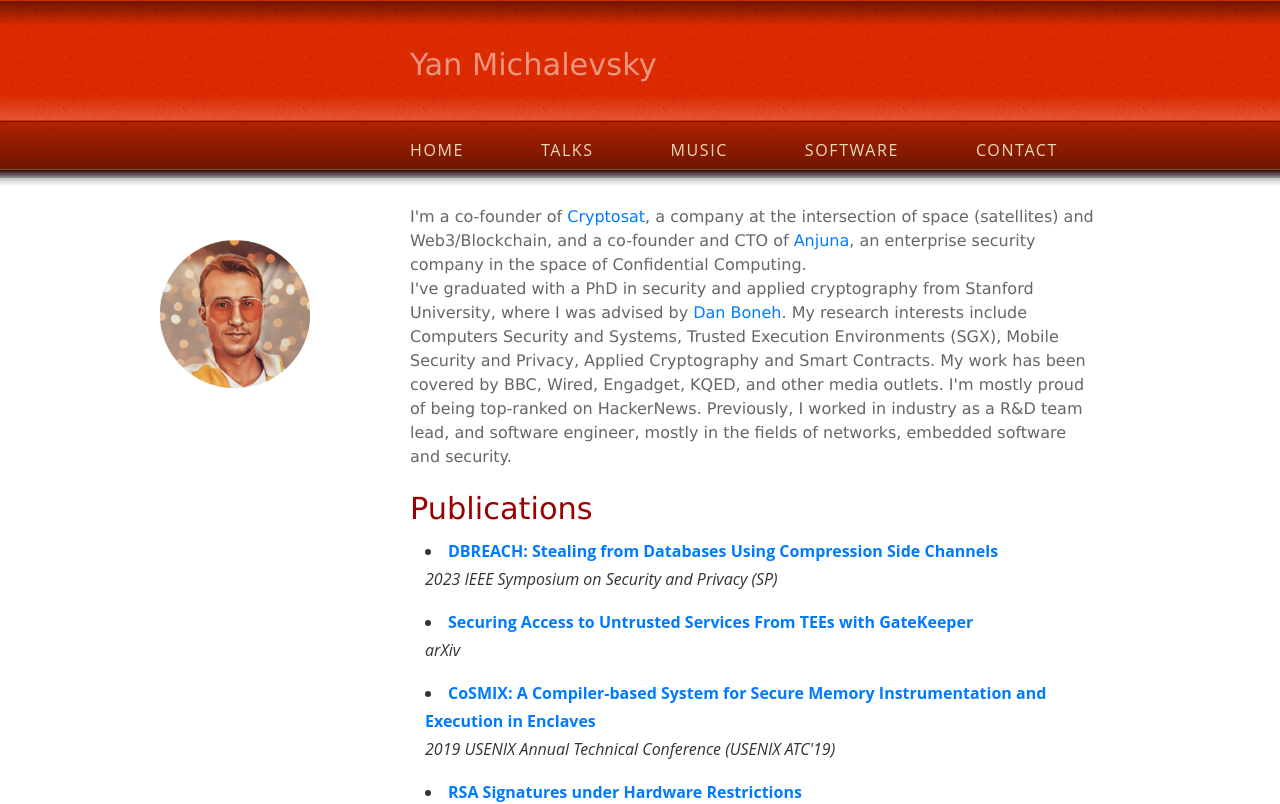
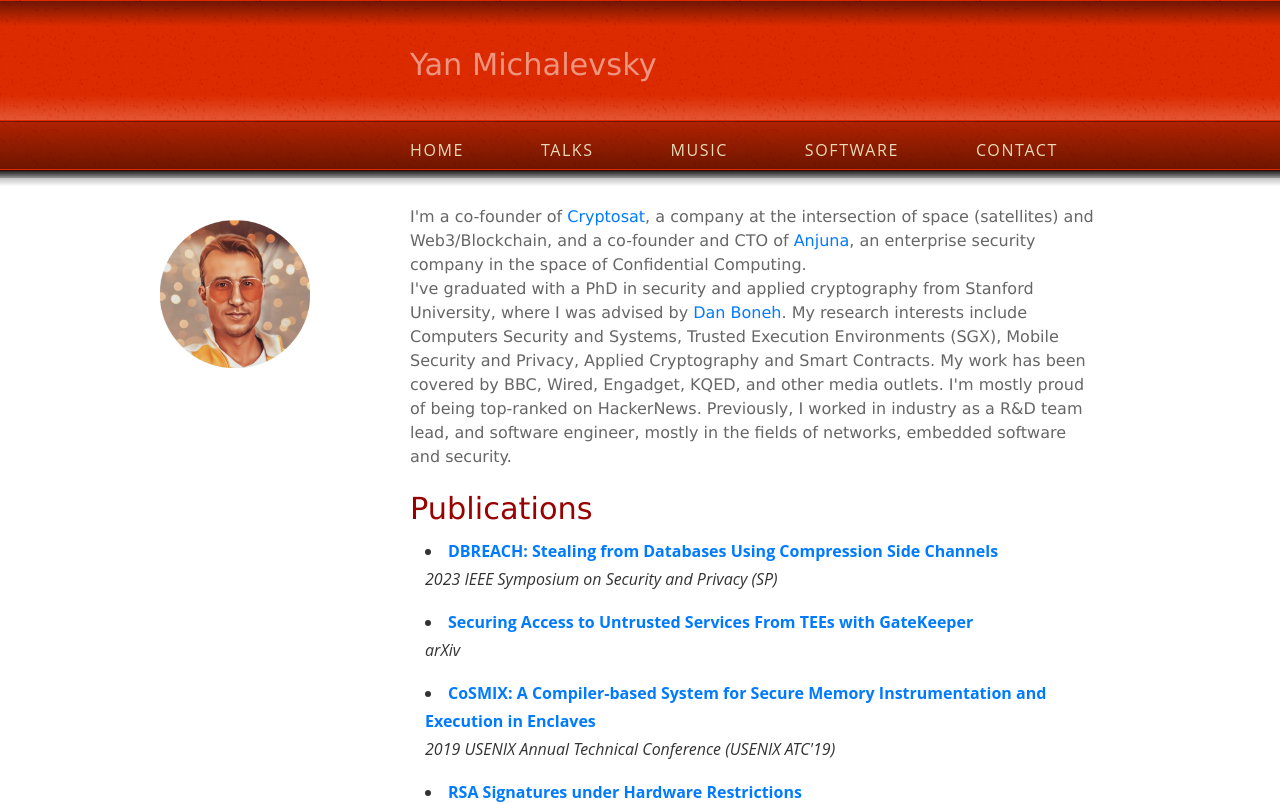
Before and after one commit to ymcrcat/michalevsky.com, a React (Create React App) app: page / in a window 1280 px wide. Shown: the top 804 px of the page. Built offline with nearby package versions, Linux system fonts and the light colour scheme.

Commit message:
Updated CSS

```diff
--- a/src/components/MainLeft.js
+++ b/src/components/MainLeft.js
@@ -3,7 +3,9 @@ import photo from '../assets/yan.png';
 function MainLeft(props) {
     return (
         <section id='mainLeft'>
-            <img src={photo} alt = {props.authorName} width='150' />
+            <section className='columns'>
+                <img src={photo} alt = {props.authorName} width='150' />
+            </section>
         </section>
     );
 }
--- a/src/index.css
+++ b/src/index.css
@@ -45,10 +45,6 @@ button {
 
 button:hover {
 	background-color: #0056b3;
-}
-
-section {
-	margin: 40px 0;
 }
 
 nav ul {
@@ -334,9 +330,9 @@ nav ul li a:hover {
 	text-decoration: none;
 }
 
-#mainLeft, #mainLeft2 {
+#mainLeft {
 	float: left;
-	padding-top: 40px;
+	padding-top: 200px;
 	position: relative;
 	width: 225px;
 	text-align: left;
@@ -345,7 +341,6 @@ nav ul li a:hover {
 #mainLeft img {
 	border: none;
 	position: absolute;
-	top: 200px;
 	z-index: 5;
 }
 
```
